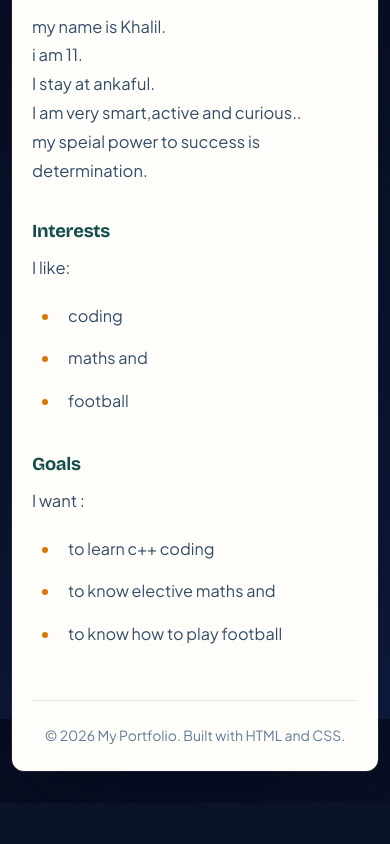
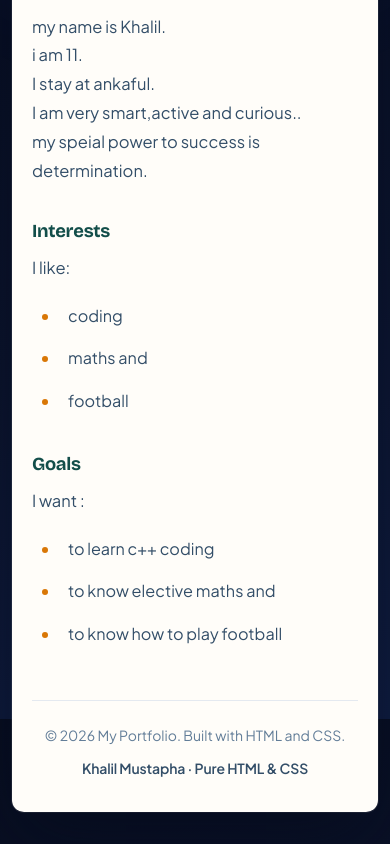
Before and after one commit to khalilalgopeers-creator/Khalil-portfolio, a website built with Vite: page index.html in a window 390 px wide. Shown: the part 969-1813 px from the top of the page. Before the commit the page ends 1772 px from the top, so only its background shows below. Built offline with nearby package versions, Linux system fonts and the light colour scheme.

Commit message:
style: redesign footer layout
Update footer to a flex layout with improved spacing and added brand attribution.

```diff
--- a/style.css
+++ b/style.css
@@ -537,16 +537,42 @@ button:active {
    Footer
    ========================================================================== */
 footer {
-  margin-top: 48px;
-  padding-top: 22px;
+  display: flex;
+  flex-wrap: wrap;
+  align-items: center;
+  justify-content: space-between;
+  gap: 16px 24px;
+  margin-top: 64px;
+  padding: 32px 0 8px;
   border-top: 1px solid var(--border-subtle);
-  text-align: center;
 }
 
 footer p {
+  margin-bottom: 0;
   font-size: 0.875rem;
+  line-height: 1.5;
   color: var(--text-muted);
   max-width: none;
+}
+
+footer::after {
+  content: 'Khalil Mustapha · Pure HTML & CSS';
+  font-size: 0.875rem;
+  font-weight: 600;
+  color: var(--text-secondary);
+  letter-spacing: -0.01em;
+}
+
+footer a {
+  color: var(--text-secondary);
+  text-decoration: none;
+  font-size: 0.875rem;
+  font-weight: 500;
+  transition: color 0.18s ease;
+}
+
+footer a:hover {
+  color: var(--accent);
 }
 
 /* ==========================================================================
@@ -583,6 +609,15 @@ footer p {
   form {
     padding: 18px;
   }
+
+  footer {
+    flex-direction: column;
+    align-items: center;
+    text-align: center;
+    margin-top: 48px;
+    padding-top: 24px;
+    gap: 10px;
+  }
 }
 
 @media (prefers-reduced-motion: reduce) {
```
